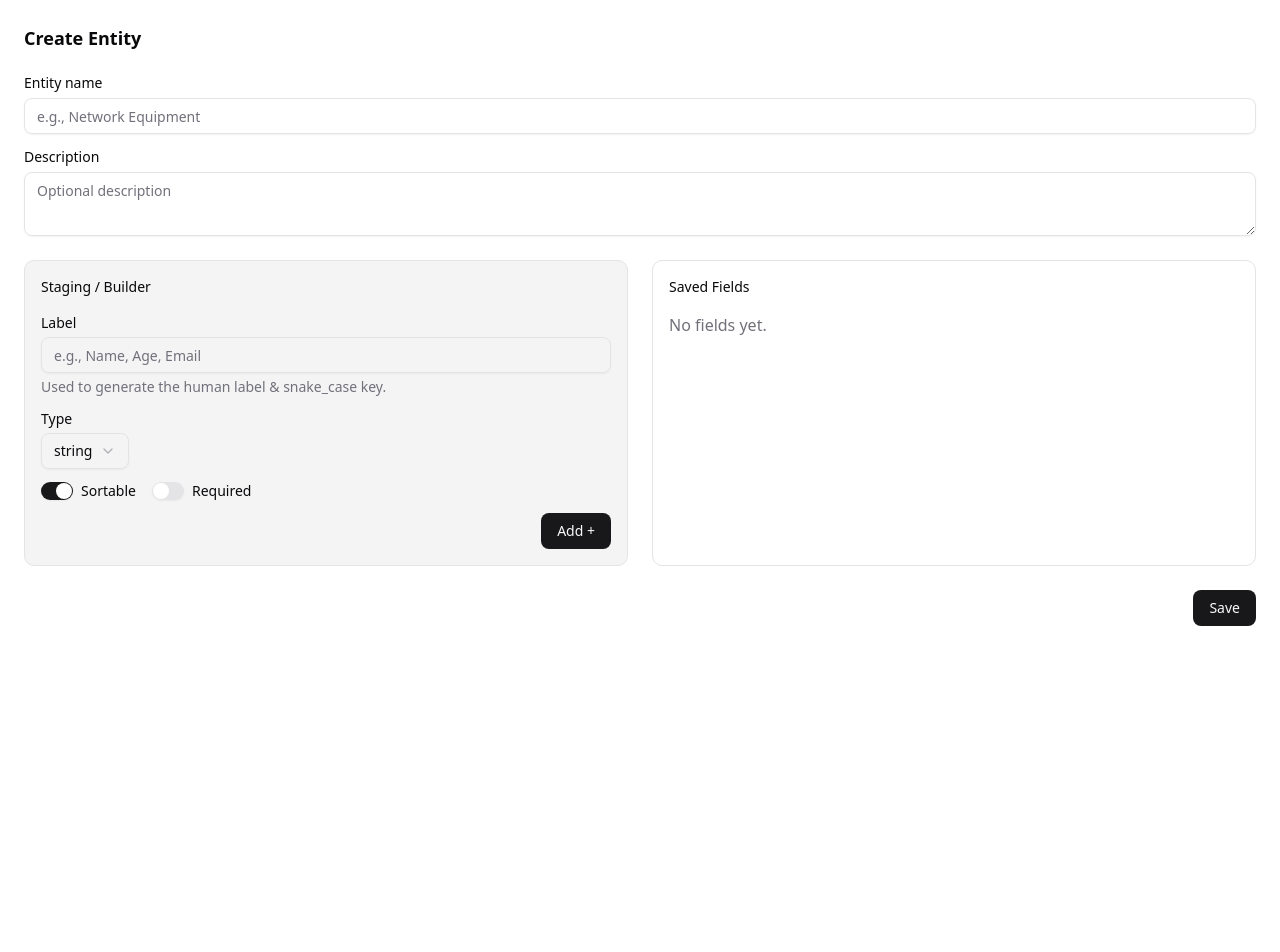
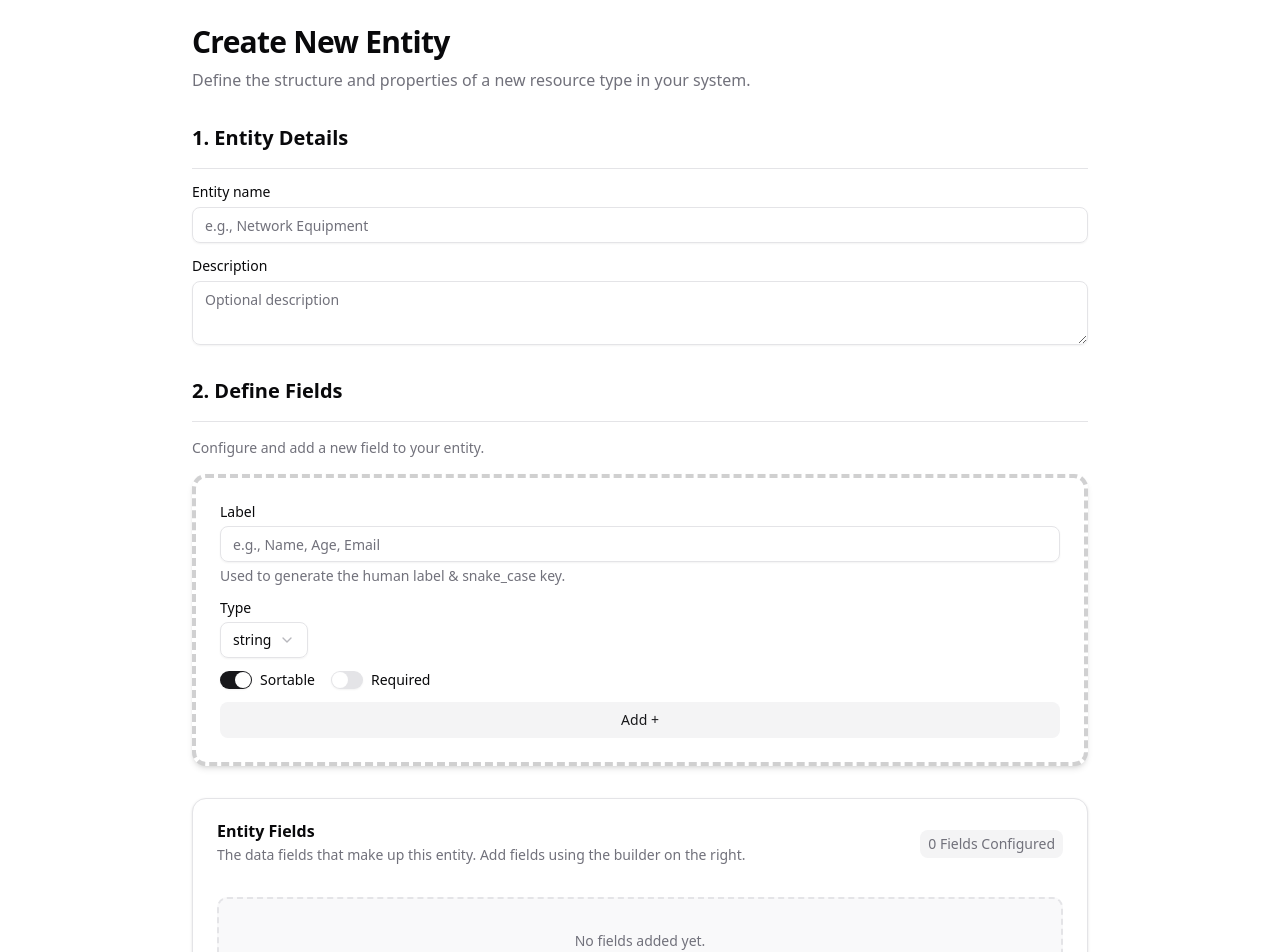
Before and after one commit to SinaTZ0/hut-resources-management-newleaf, a Next.js app: page /entities/create in a window 1280 px wide. Shown: the top 952 px of the page. Before the commit the page ends 800 px from the top, so only its background shows below. Built offline with nearby package versions, Linux system fonts and the light colour scheme; what drizzle-zod would draw is missing.

Commit message:
refactor: some Entity form ui tweak

```diff
--- a/components/entity/create-entity-form.tsx
+++ b/components/entity/create-entity-form.tsx
@@ -7,6 +7,8 @@ import { z } from 'zod'
 import { FIELD_TYPES, type fieldDefinitionSchemaType } from '@/lib/drizzle/schema'
 import { Form } from '@/components/ui/form'
 import { Button } from '@/components/ui/button'
+import { Card, CardContent, CardDescription, CardHeader, CardTitle } from '@/components/ui/card'
+import { Separator } from '@/components/ui/separator'
 
 import { FieldBuilder } from './field-builder'
 import { SavedFieldsList } from './saved-fields-list'
@@ -89,37 +91,57 @@ export default function CreateEntityForm() {
         onSubmit={(e) => {
           void handleSubmit(onParentSubmit)(e)
         }}
-        className='space-y-6'
+        className='flex flex-col max-w-4xl m-auto gap-8'
       >
         {/*-------------------------- Header --------------------------*/}
-        <div className='flex justify-between items-center'>
-          <h2 className='text-lg font-semibold'>Create Entity</h2>
+        <div className='flex flex-col gap-2'>
+          <h1 className='text-3xl font-bold tracking-tight'>Create New Entity</h1>
+          <p className='text-muted-foreground'>
+            Define the structure and properties of a new resource type in your system.
+          </p>
         </div>
 
+        {/*----------------------- Main Content -----------------------*/}
         {/*----------------------- Entity Info ------------------------*/}
-        <EntityInfoForm form={parentForm} />
-
-        {/*------------------ Builder & Saved Fields ------------------*/}
-        <div className='grid md:grid-cols-2 gap-6'>
-          {/*---------------------- Field Builder -----------------------*/}
-          <div className='p-4 border rounded-lg bg-muted'>
-            <h3 id='builder-heading' className='text-sm font-medium mb-4'>
-              Staging / Builder
-            </h3>
-            <FieldBuilder onAdd={handleAddField} existingKeys={savedFields.map((f) => f.key)} />
-          </div>
-
-          {/*-------------------- Saved Fields List ---------------------*/}
-          <div className='p-4 border rounded-lg'>
-            <h3 className='text-sm font-medium mb-4'>Saved Fields</h3>
+        <div className='flex flex-col gap-4'>
+          <h2 className='text-xl font-semibold'>1. Entity Details</h2>
+          <Separator />
+          <EntityInfoForm form={parentForm} />
+        </div>
+        {/*---------------------- Field Builder -----------------------*/}
+        <div className='flex flex-col gap-4'>
+          <h2 className='text-xl font-semibold'>2. Define Fields</h2>
+          <Separator />
+          <p className='text-muted-foreground text-sm'>
+            Configure and add a new field to your entity.
+          </p>
+          <Card className='border-primary/20 shadow-md border-dashed border-4'>
+            <CardContent className=''>
+              <FieldBuilder onAdd={handleAddField} existingKeys={savedFields.map((f) => f.key)} />
+            </CardContent>
+          </Card>
+        </div>
+        {/*-------------------- Saved Fields List ---------------------*/}
+        <Card>
+          <CardHeader className='flex flex-row items-center justify-between space-y-0 pb-2'>
+            <div className='flex flex-col space-y-1.5'>
+              <CardTitle>Entity Fields</CardTitle>
+              <CardDescription>
+                The data fields that make up this entity. Add fields using the builder on the right.
+              </CardDescription>
+            </div>
+            <div className='text-sm text-muted-foreground bg-muted px-2 py-1 rounded-md'>
+              {savedFields.length} Fields Configured
+            </div>
+          </CardHeader>
+          <CardContent>
             <SavedFieldsList fields={savedFields} onRemove={remove} />
-          </div>
-        </div>
-
+          </CardContent>
+        </Card>
         {/*---------------------- Submit Button -----------------------*/}
-        <div className='flex items-center justify-end'>
-          <Button type='submit' data-testid='save-entity'>
-            Save
+        <div className='flex justify-end'>
+          <Button type='submit' size='lg' data-testid='save-entity'>
+            Create Entity
           </Button>
         </div>
       </form>
--- a/components/entity/field-builder.tsx
+++ b/components/entity/field-builder.tsx
@@ -168,9 +168,10 @@ export function FieldBuilder({ onAdd, existingKeys }: FieldBuilderProps) {
       </div>
 
       {/*------------------------ Add Button ------------------------*/}
-      <div className='flex justify-end'>
       <Button
+        className='w-full'
         type='button'
+        variant={'secondary'}
         data-testid='builder-add'
         aria-label='Add field'
         onClick={() => void handleSubmit(onSubmit)()}
@@ -178,6 +179,5 @@ export function FieldBuilder({ onAdd, existingKeys }: FieldBuilderProps) {
         Add +
       </Button>
     </div>
-    </div>
   )
 }
--- a/components/entity/saved-fields-list.tsx
+++ b/components/entity/saved-fields-list.tsx
@@ -2,6 +2,16 @@
 
 import { type fieldDefinitionSchemaType } from '@/lib/drizzle/schema'
 import { Button } from '@/components/ui/button'
+import { Badge } from '@/components/ui/badge'
+import {
+  Table,
+  TableBody,
+  TableCell,
+  TableHead,
+  TableHeader,
+  TableRow,
+} from '@/components/ui/table'
+import { Trash2 } from 'lucide-react'
 
 interface SavedFieldsListProps {
   readonly fields: Array<fieldDefinitionSchemaType & { key: string; id: string }>
@@ -11,44 +21,77 @@ interface SavedFieldsListProps {
 /*------------------------ Component -------------------------*/
 export function SavedFieldsList({ fields, onRemove }: SavedFieldsListProps) {
   /*-------------------------- Render --------------------------*/
+  if (fields.length === 0) {
     return (
-    <div className='space-y-2'>
-      {/*----------------------- Empty State ------------------------*/}
-      {fields.length === 0 && (
-        <p data-testid='saved-empty' className='text-muted-foreground'>
-          No fields yet.
+      <div
+        className='flex flex-col items-center justify-center p-8 text-center border-2 border-dashed rounded-lg bg-muted/50'
+        data-testid='saved-empty'
+      >
+        <p className='text-sm text-muted-foreground'>No fields added yet.</p>
+        <p className='text-xs text-muted-foreground mt-1'>
+          Use the builder to add fields to your entity.
         </p>
+      </div>
+    )
+  }
+
+  return (
+    <div className='border rounded-md'>
+      <Table>
+        <TableHeader>
+          <TableRow>
+            <TableHead>Label</TableHead>
+            <TableHead>Key</TableHead>
+            <TableHead>Type</TableHead>
+            <TableHead>Attributes</TableHead>
+            <TableHead className='w-20'></TableHead>
+          </TableRow>
+        </TableHeader>
+        <TableBody>
+          {fields.map((field, idx) => (
+            <TableRow key={field.id} data-testid={`saved-field-${field.key}`}>
+              <TableCell className='font-medium'>{field.label}</TableCell>
+              <TableCell className='font-mono text-xs'>{field.key}</TableCell>
+              <TableCell>
+                <Badge variant='secondary' className='rounded-sm font-normal'>
+                  {field.type}
+                </Badge>
+              </TableCell>
+              <TableCell>
+                <div className='flex gap-2'>
+                  {field.required && (
+                    <Badge variant='outline' className='text-xs'>
+                      Required
+                    </Badge>
                   )}
-
-      {/*----------------------- Fields List ------------------------*/}
-      {fields.map((field, idx) => (
-        <div
-          key={field.id}
-          className='flex items-center justify-between gap-3 p-2 border rounded-md bg-white dark:bg-panel'
-          data-testid={`saved-field-${field.key}`}
-        >
-          <div className='flex flex-col'>
-            <div className='text-sm font-medium'>{field.label}</div>
-            <div className='text-xs text-muted-foreground'>
-              {field.key} · {field.type}
+                  {field.sortable && (
+                    <Badge variant='outline' className='text-xs'>
+                      Sortable
+                    </Badge>
+                  )}
+                  {!field.required && !field.sortable && (
+                    <span className='text-muted-foreground text-xs'>-</span>
+                  )}
                 </div>
-          </div>
-
-          <div className='flex items-center gap-2'>
+              </TableCell>
+              <TableCell>
                 <Button
                   type='button'
                   variant='ghost'
-              size='sm'
+                  size='icon'
+                  className='h-8 w-8 text-muted-foreground hover:text-destructive'
                   onClick={() => {
                     onRemove(idx)
                   }}
                   data-testid={`saved-remove-${field.key}`}
                 >
-              Remove
+                  <Trash2 className='h-4 w-4' />
                 </Button>
-          </div>
-        </div>
+              </TableCell>
+            </TableRow>
           ))}
+        </TableBody>
+      </Table>
     </div>
   )
 }
```
Also changed, not shown: .doc/wanted-ui.png (added). Lines whose indentation alone changed are shown as unchanged.
